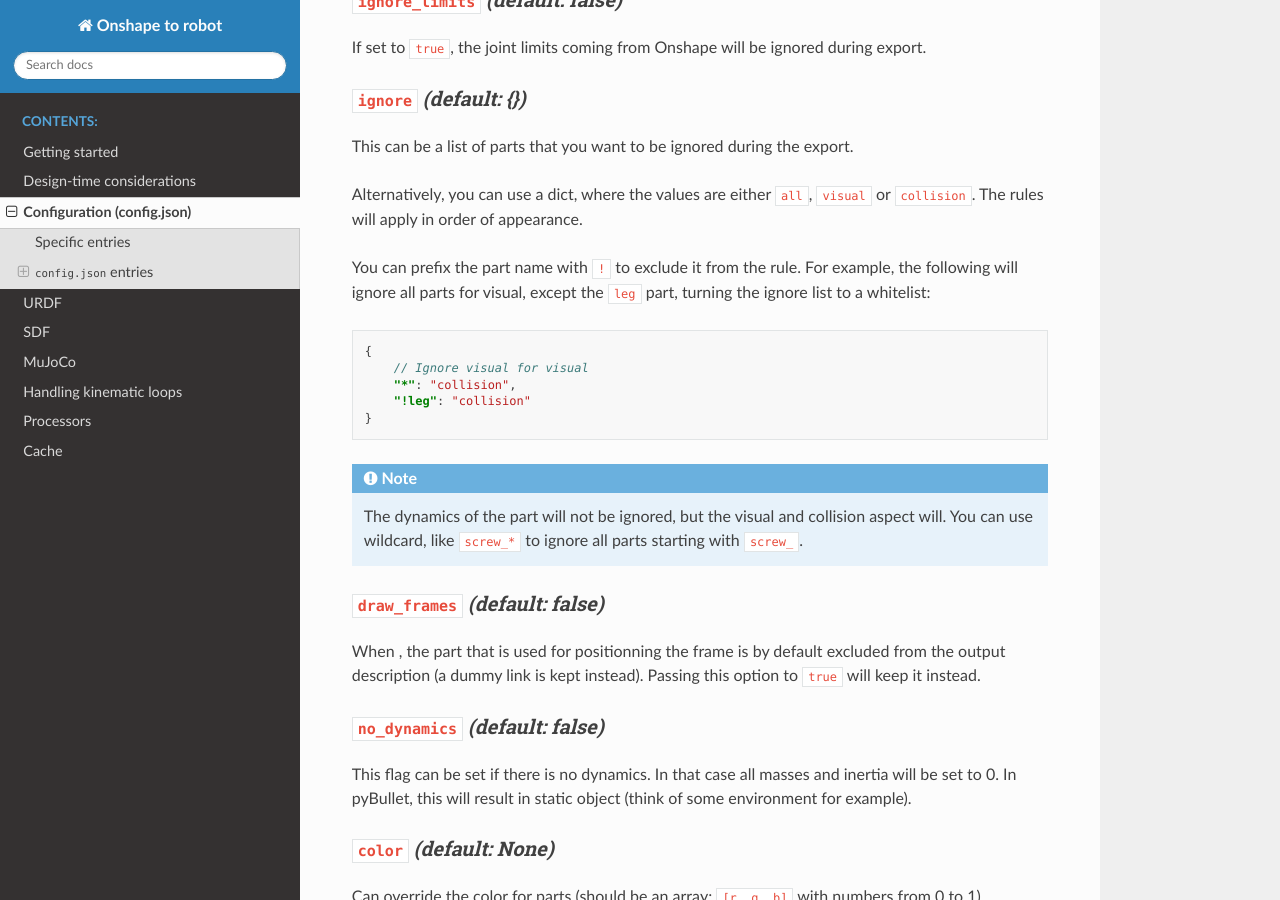
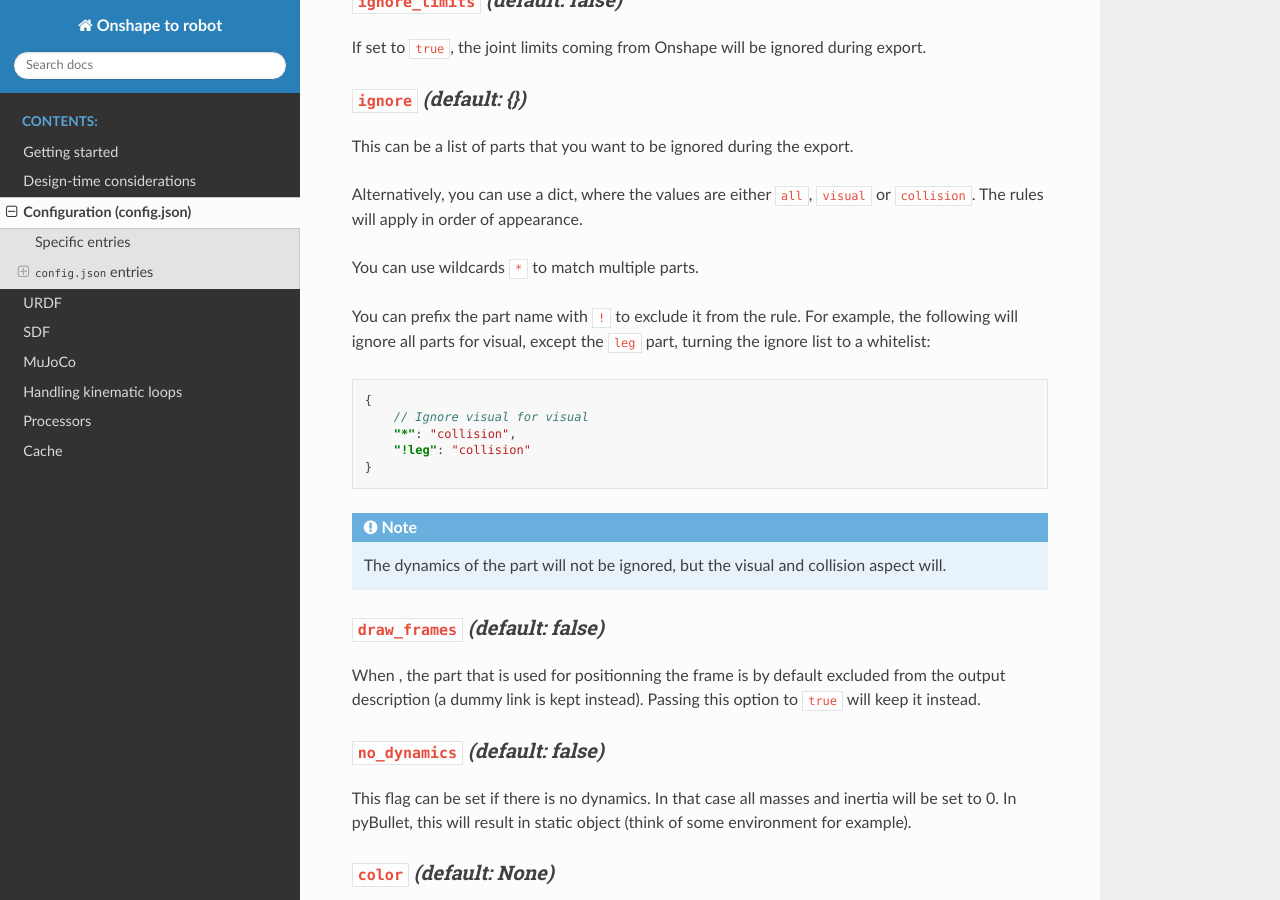
Before and after one commit to Rhoban/onshape-to-robot, a Sphinx documentation site: the page built from docs/source/config.rst, in a window 1280 px wide and 900 px high, scrolled down 3733 px. Built offline with Sphinx 7.4.7 and the Read the Docs theme 3.1.0, drawn with Linux system fonts in a browser that asks for light colours.

Commit message:
Detail in doc (ignore)

```diff
--- a/docs/source/config.rst
+++ b/docs/source/config.rst
@@ -186,6 +186,8 @@
 
 Alternatively, you can use a dict, where the values are either ``all``, ``visual`` or ``collision``. The rules will apply in order of appearance.
 
+You can use wildcards ``*`` to match multiple parts.
+
 You can prefix the part name with ``!`` to exclude it from the rule. For example, the following will ignore all parts for visual, except the ``leg`` part, turning the ignore list to a whitelist:
 
 .. code-block:: json
@@ -199,7 +201,6 @@
 .. note::
 
     The dynamics of the part will not be ignored, but the visual and collision aspect will.
-    You can use wildcard, like ``screw_*`` to ignore all parts starting with ``screw_``.
 
 .. _draw-frames:
 
```
